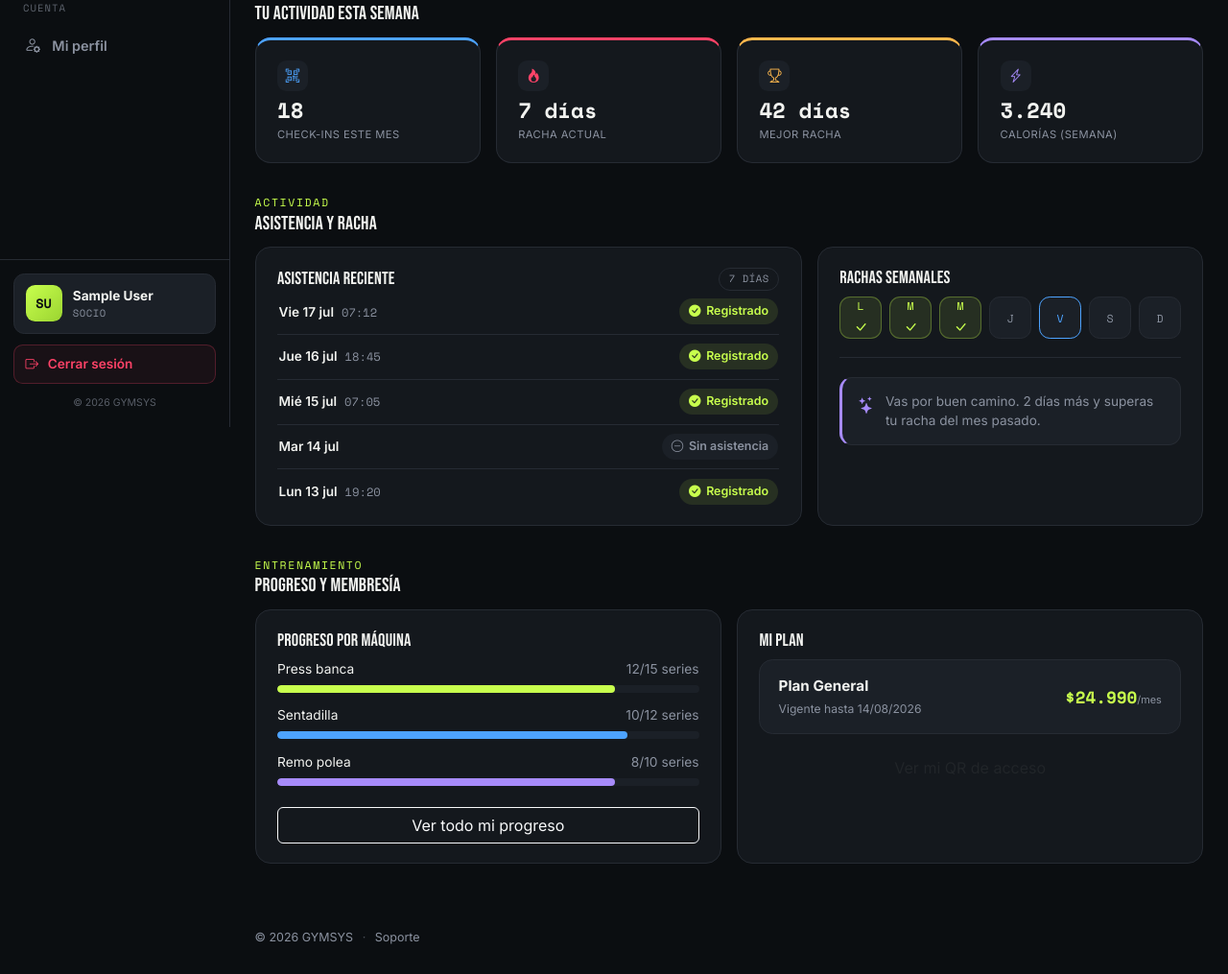
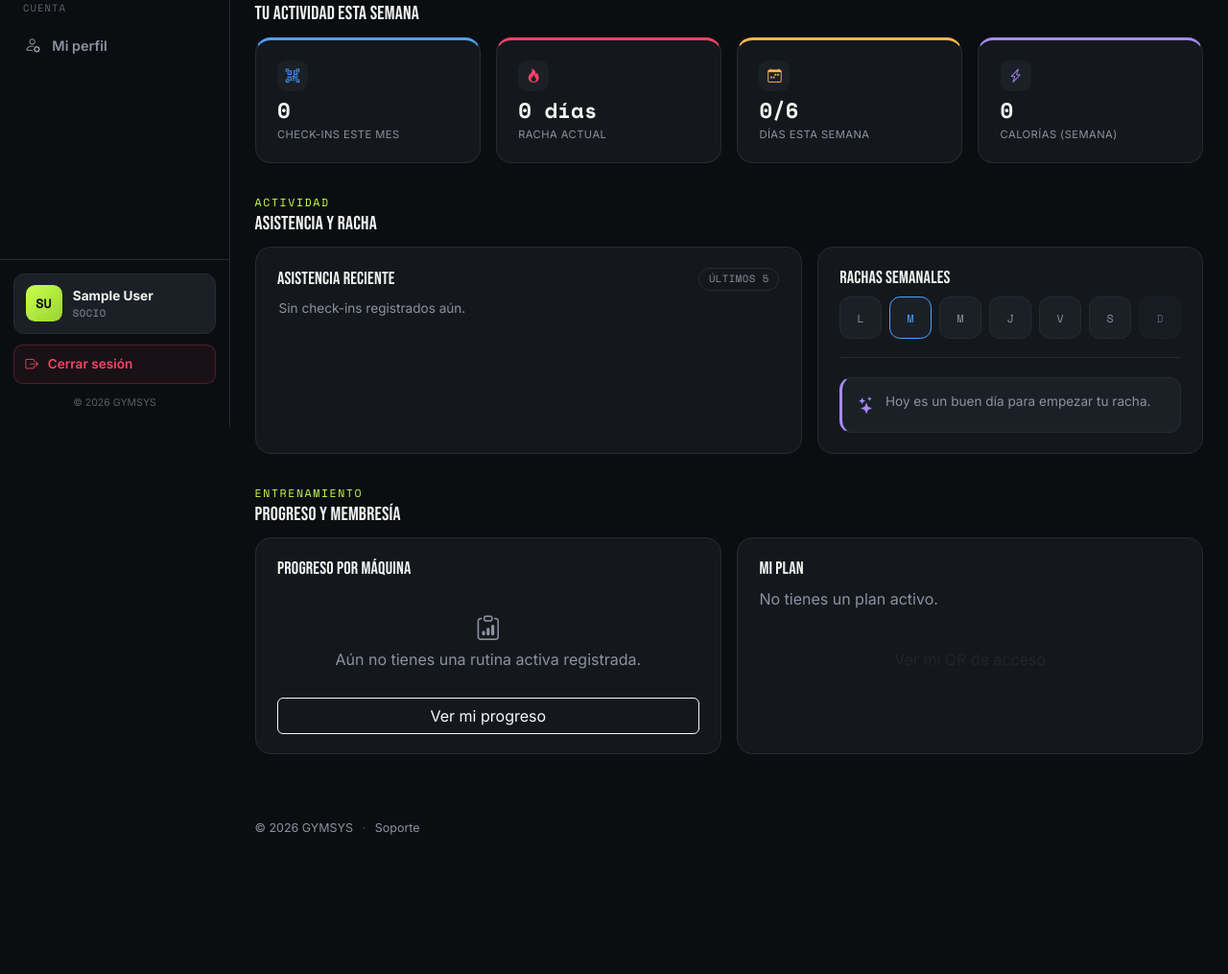
Before and after one commit to elJulioDev/Sistema-Gimnasio, a Django app: page /dashboard/mi-dashboard/ in a window 1280 px wide. Shown: the part 355-1370 px from the top of the page at 96% size. After the commit the page ends 1225 px from the top, so only its background shows below. Run offline with Django 5.2, Linux system fonts and the light colour scheme; the visitor is signed in with stand-in values (Sample User, id 1); data that the repository does not hold is empty.

Commit message:
feat: Implementar navegación y vistas para clientes, incluyendo dashboard, plan, progreso y perfil, ademas de redireccion a vista correspondiente mediante el login

```diff
--- a/accounts/views.py
+++ b/accounts/views.py
@@ -129,6 +129,10 @@ def login_view(request):
         user = authenticate(request, username=rut, password=password)
         if user:
             login(request, user)
+            if user.role == CustomUser.Role.CLIENTE:
+                return redirect('cliente_home')
+            if user.role == CustomUser.Role.ADMIN:
+                return redirect('admin_home')
             return redirect('landing')
         return render(request, 'login.html', {'error': 'RUT o contraseña incorrectos.'})
     return render(request, 'login.html')
--- a/dashboard/urls.py
+++ b/dashboard/urls.py
@@ -4,4 +4,7 @@ from . import views
 urlpatterns = [
     path('admin-panel/', views.admin_dashboard, name='admin_home'),
     path('mi-dashboard/', views.cliente_dashboard, name='cliente_home'),
+    path('mi-plan/', views.cliente_plan, name='cliente_plan'),
+    path('mi-progreso/', views.cliente_progreso, name='cliente_progreso'),
+    path('mi-perfil/', views.cliente_perfil, name='cliente_perfil'),
 ]
--- a/dashboard/views.py
+++ b/dashboard/views.py
@@ -1,6 +1,11 @@
 from django.shortcuts import render
 from accounts.decorators import role_required
 from accounts.models import CustomUser
+from plans.models import Subscription, SubscriptionStatus
+from progress.services import (
+    calcular_racha_actual, checkins_del_mes, checkins_recientes,
+    formatear_checkins, semana_actual_asistencia, calorias_semana,
+)
 
 @role_required(CustomUser.Role.ADMIN)
 def admin_dashboard(request):
@@ -8,4 +13,32 @@ def admin_dashboard(request):
 
 @role_required(CustomUser.Role.CLIENTE)
 def cliente_dashboard(request):
-    return render(request, 'dashboard/cliente_home.html')
+    usuario = request.user
+    suscripcion = Subscription.objects.filter(
+        usuario=usuario, estado=SubscriptionStatus.ACTIVA
+    ).select_related('plan').order_by('-fecha_fin').first()
+
+    semana = semana_actual_asistencia(usuario)
+
+    context = {
+        'suscripcion': suscripcion,
+        'racha_actual': calcular_racha_actual(usuario),
+        'checkins_mes': checkins_del_mes(usuario),
+        'checkins_recientes': formatear_checkins(checkins_recientes(usuario)),
+        'semana': semana,
+        'dias_semana_count': sum(1 for d in semana if d['asistio']),
+        'calorias_semana': calorias_semana(usuario),
+    }
+    return render(request, 'dashboard/cliente_home.html', context)
+
+@role_required(CustomUser.Role.CLIENTE)
+def cliente_plan(request):
+    return render(request, 'dashboard/cliente_plan.html')
+
+@role_required(CustomUser.Role.CLIENTE)
+def cliente_progreso(request):
+    return render(request, 'dashboard/cliente_progreso.html')
+
+@role_required(CustomUser.Role.CLIENTE)
+def cliente_perfil(request):
+    return render(request, 'dashboard/cliente_perfil.html')
--- a/static/css/client.css
+++ b/static/css/client.css
@@ -478,3 +478,7 @@
 .checkin-row__meta { display: flex; align-items: baseline; gap: 0.5rem; color: var(--text-primary); }
 .checkin-row__date { font-weight: 600; }
 .checkin-row__time { color: var(--text-muted); font-family: var(--font-mono); font-size: 0.76rem; }
+
+.week-tracker__day.is-rest { opacity: 0.55; border-style: dashed; }
+.client-badge--danger { color: var(--coral); }
+.client-badge--danger i { color: var(--coral); }
--- a/templates/dashboard/cliente_home.html
+++ b/templates/dashboard/cliente_home.html
@@ -11,11 +11,23 @@
   <div class="client-hero__glow"></div>
   <div class="client-hero__content">
     <span class="eyebrow">Racha actual</span>
-    <h2 class="client-hero__streak"><i class="bi bi-fire" aria-hidden="true"></i> 7 días</h2>
-    <p class="client-hero__lead">Llevas una semana completa sin fallar. Tu mejor racha es de 42 días.</p>
+    <h2 class="client-hero__streak"><i class="bi bi-fire" aria-hidden="true"></i> {{ racha_actual }} día{{ racha_actual|pluralize }}</h2>
+    <p class="client-hero__lead">
+      {% if racha_actual > 0 %}
+        Llevas {{ racha_actual }} día{{ racha_actual|pluralize }} seguido{{ racha_actual|pluralize }} asistiendo. Sigue así.
+      {% else %}
+        Aún no registras asistencia esta semana. Vamos a partir.
+      {% endif %}
+    </p>
     <div class="client-hero__badges">
+      {% if suscripcion and suscripcion.esta_vigente %}
       <span class="client-badge"><span class="pulse-dot" aria-hidden="true"></span> Plan activo</span>
-      <span class="client-badge"><i class="bi bi-calendar-check" aria-hidden="true"></i> Vence 14/08/2026</span>
+      <span class="client-badge"><i class="bi bi-calendar-check" aria-hidden="true"></i> Vence {{ suscripcion.fecha_fin|date:"d/m/Y" }}</span>
+      {% elif suscripcion %}
+      <span class="client-badge client-badge--danger"><i class="bi bi-exclamation-circle" aria-hidden="true"></i> Plan vencido</span>
+      {% else %}
+      <span class="client-badge client-badge--danger"><i class="bi bi-exclamation-circle" aria-hidden="true"></i> Sin plan activo</span>
+      {% endif %}
     </div>
   </div>
 </div>
@@ -31,28 +43,28 @@
     <div class="col-6 col-lg-3">
       <div class="app-card stat-card stat-card--info">
         <span class="stat-card__icon"><i class="bi bi-qr-code-scan" aria-hidden="true"></i></span>
-        <span class="stat-num">18</span>
+        <span class="stat-num">{{ checkins_mes }}</span>
         <span class="stat-label">Check-ins este mes</span>
       </div>
     </div>
     <div class="col-6 col-lg-3">
       <div class="app-card stat-card stat-card--coral">
         <span class="stat-card__icon"><i class="bi bi-fire" aria-hidden="true"></i></span>
-        <span class="stat-num">7 días</span>
+        <span class="stat-num">{{ racha_actual }} día{{ racha_actual|pluralize }}</span>
         <span class="stat-label">Racha actual</span>
       </div>
     </div>
     <div class="col-6 col-lg-3">
       <div class="app-card stat-card stat-card--amber">
-        <span class="stat-card__icon"><i class="bi bi-trophy" aria-hidden="true"></i></span>
-        <span class="stat-num">42 días</span>
-        <span class="stat-label">Mejor racha</span>
+        <span class="stat-card__icon"><i class="bi bi-calendar-week" aria-hidden="true"></i></span>
+        <span class="stat-num">{{ dias_semana_count }}/6</span>
+        <span class="stat-label">Días esta semana</span>
       </div>
     </div>
     <div class="col-6 col-lg-3">
       <div class="app-card stat-card stat-card--violet">
         <span class="stat-card__icon"><i class="bi bi-lightning-charge" aria-hidden="true"></i></span>
-        <span class="stat-num">3.240</span>
+        <span class="stat-num">{{ calorias_semana }}</span>
         <span class="stat-label">Calorías (semana)</span>
       </div>
     </div>
@@ -71,29 +83,19 @@
       <div class="app-card h-100">
         <div class="d-flex align-items-center justify-content-between mb-2">
           <h4 class="app-card__title mb-0">Asistencia reciente</h4>
-          <span class="app-card__badge">7 días</span>
+          <span class="app-card__badge">Últimos 5</span>
         </div>
         <ul class="checkin-list list-unstyled mb-0">
+          {% for c in checkins_recientes %}
           <li class="checkin-row">
-            <span class="checkin-row__meta"><span class="checkin-row__date">Vie 17 jul</span><span class="checkin-row__time">07:12</span></span>
+            <span class="checkin-row__meta"><span class="checkin-row__date">{{ c.fecha_label }}</span><span class="checkin-row__time">{{ c.hora_label }}</span></span>
             <span class="status-pill status-pill--ok"><i class="bi bi-check-circle-fill" aria-hidden="true"></i> Registrado</span>
           </li>
+          {% empty %}
           <li class="checkin-row">
-            <span class="checkin-row__meta"><span class="checkin-row__date">Jue 16 jul</span><span class="checkin-row__time">18:45</span></span>
-            <span class="status-pill status-pill--ok"><i class="bi bi-check-circle-fill" aria-hidden="true"></i> Registrado</span>
+            <span class="checkin-row__meta text-muted">Sin check-ins registrados aún.</span>
           </li>
-          <li class="checkin-row">
-            <span class="checkin-row__meta"><span class="checkin-row__date">Mié 15 jul</span><span class="checkin-row__time">07:05</span></span>
-            <span class="status-pill status-pill--ok"><i class="bi bi-check-circle-fill" aria-hidden="true"></i> Registrado</span>
-          </li>
-          <li class="checkin-row">
-            <span class="checkin-row__meta"><span class="checkin-row__date">Mar 14 jul</span></span>
-            <span class="status-pill status-pill--muted"><i class="bi bi-dash-circle" aria-hidden="true"></i> Sin asistencia</span>
-          </li>
-          <li class="checkin-row">
-            <span class="checkin-row__meta"><span class="checkin-row__date">Lun 13 jul</span><span class="checkin-row__time">19:20</span></span>
-            <span class="status-pill status-pill--ok"><i class="bi bi-check-circle-fill" aria-hidden="true"></i> Registrado</span>
-          </li>
+          {% endfor %}
         </ul>
       </div>
     </div>
@@ -101,18 +103,21 @@
       <div class="app-card h-100">
         <h4 class="app-card__title mb-2">Rachas semanales</h4>
         <div class="week-tracker">
-          <div class="week-tracker__day is-done"><span>L</span><i class="bi bi-check-lg" aria-hidden="true"></i></div>
-          <div class="week-tracker__day is-done"><span>M</span><i class="bi bi-check-lg" aria-hidden="true"></i></div>
-          <div class="week-tracker__day is-done"><span>M</span><i class="bi bi-check-lg" aria-hidden="true"></i></div>
-          <div class="week-tracker__day"><span>J</span></div>
-          <div class="week-tracker__day is-today"><span>V</span></div>
-          <div class="week-tracker__day"><span>S</span></div>
-          <div class="week-tracker__day"><span>D</span></div>
+          {% for dia in semana %}
+          <div class="week-tracker__day{% if dia.asistio %} is-done{% endif %}{% if dia.es_hoy %} is-today{% endif %}{% if dia.es_descanso %} is-rest{% endif %}">
+            <span>{{ dia.letra }}</span>
+            {% if dia.asistio %}<i class="bi bi-check-lg" aria-hidden="true"></i>{% endif %}
+          </div>
+          {% endfor %}
         </div>
         <hr class="app-divider">
         <div class="motivation-msg">
           <i class="bi bi-stars" aria-hidden="true"></i>
-          <p class="mb-0">Vas por buen camino. 2 días más y superas tu racha del mes pasado.</p>
+          {% if racha_actual > 0 %}
+          <p class="mb-0">Vas por buen camino. No rompas la racha.</p>
+          {% else %}
+          <p class="mb-0">Hoy es un buen día para empezar tu racha.</p>
+          {% endif %}
         </div>
       </div>
     </div>
@@ -130,32 +135,28 @@
     <div class="col-lg-6">
       <div class="app-card h-100">
         <h4 class="app-card__title mb-2">Progreso por máquina</h4>
-        <div class="progress-row">
-          <div class="progress-row__label"><span>Press banca</span><span class="text-muted">12/15 series</span></div>
-          <div class="progress-bar-track"><div class="progress-bar-fill" style="width: 80%;"></div></div>
+        <div class="text-center py-4">
+          <i class="bi bi-clipboard-data text-muted mb-2" style="font-size: 1.6rem;"></i>
+          <p class="text-muted mb-0">Aún no tienes una rutina activa registrada.</p>
         </div>
-        <div class="progress-row">
-          <div class="progress-row__label"><span>Sentadilla</span><span class="text-muted">10/12 series</span></div>
-          <div class="progress-bar-track"><div class="progress-bar-fill progress-bar-fill--info" style="width: 83%;"></div></div>
-        </div>
-        <div class="progress-row">
-          <div class="progress-row__label"><span>Remo polea</span><span class="text-muted">8/10 series</span></div>
-          <div class="progress-bar-track"><div class="progress-bar-fill progress-bar-fill--violet" style="width: 80%;"></div></div>
-        </div>
-        <a href="#" class="btn btn-outline-light w-100 mt-1">Ver todo mi progreso</a>
+        <a href="{% url 'cliente_progreso' %}" class="btn btn-outline-light w-100 mt-1">Ver mi progreso</a>
       </div>
     </div>
     <div class="col-lg-6">
       <div class="app-card h-100">
         <h4 class="app-card__title mb-2">Mi plan</h4>
+        {% if suscripcion %}
         <div class="mini-plan-card">
           <div>
-            <span class="mini-plan-card__name">Plan General</span>
-            <span class="mini-plan-card__dates">Vigente hasta 14/08/2026</span>
+            <span class="mini-plan-card__name">{{ suscripcion.plan.nombre }}</span>
+            <span class="mini-plan-card__dates">Vigente hasta {{ suscripcion.fecha_fin|date:"d/m/Y" }}</span>
           </div>
-          <span class="mini-plan-card__price">$24.990<small>/mes</small></span>
+          <span class="mini-plan-card__price">${{ suscripcion.plan.precio_mensual }}<small>/mes</small></span>
         </div>
-        <a href="#" class="btn btn-volt w-100 mt-3">Ver mi QR de acceso</a>
+        {% else %}
+        <p class="text-muted">No tienes un plan activo.</p>
+        {% endif %}
+        <a href="{% url 'cliente_plan' %}" class="btn btn-volt w-100 mt-3">Ver mi QR de acceso</a>
       </div>
     </div>
   </div>
--- a/templates/layout/base_cliente.html
+++ b/templates/layout/base_cliente.html
@@ -10,33 +10,7 @@
 {% endblock %}
 
 {% block nav_items %}
-<div class="app-nav-group">
-  <span class="app-nav-group__label">General</span>
-  <a class="app-nav-link{% if request.resolver_match.url_name == 'cliente_home' %} is-active{% endif %}" href="{% url 'cliente_home' %}">
-    <i class="bi bi-speedometer2"></i> Inicio
-  </a>
-</div>
-
-<div class="app-nav-group">
-  <span class="app-nav-group__label">Membresía</span>
-  <a class="app-nav-link{% if request.resolver_match.url_name == 'cliente_plan' %} is-active{% endif %}" href="#">
-    <i class="bi bi-card-list"></i> Mi plan y QR
-  </a>
-</div>
-
-<div class="app-nav-group">
-  <span class="app-nav-group__label">Entrenamiento</span>
-  <a class="app-nav-link{% if request.resolver_match.url_name == 'cliente_progreso' %} is-active{% endif %}" href="#">
-    <i class="bi bi-graph-up-arrow"></i> Mi progreso
-  </a>
-</div>
-
-<div class="app-nav-group">
-  <span class="app-nav-group__label">Cuenta</span>
-  <a class="app-nav-link{% if request.resolver_match.url_name == 'cliente_perfil' %} is-active{% endif %}" href="#">
-    <i class="bi bi-person-gear"></i> Mi perfil
-  </a>
-</div>
+{% include 'partials/sidebar_cliente.html' %}
 {% endblock %}
 
 {% block sidebar_footer %}
--- /dev/null
+++ b/templates/partials/sidebar_cliente.html
@@ -0,0 +1,27 @@
+<div class="app-nav-group">
+  <span class="app-nav-group__label">General</span>
+  <a class="app-nav-link{% if request.resolver_match.url_name == 'cliente_home' %} is-active{% endif %}" href="{% url 'cliente_home' %}">
+    <i class="bi bi-speedometer2"></i> Inicio
+  </a>
+</div>
+
+<div class="app-nav-group">
+  <span class="app-nav-group__label">Membresía</span>
+  <a class="app-nav-link{% if request.resolver_match.url_name == 'cliente_plan' %} is-active{% endif %}" href="{% url 'cliente_plan' %}">
+    <i class="bi bi-card-list"></i> Mi plan y QR
+  </a>
+</div>
+
+<div class="app-nav-group">
+  <span class="app-nav-group__label">Entrenamiento</span>
+  <a class="app-nav-link{% if request.resolver_match.url_name == 'cliente_progreso' %} is-active{% endif %}" href="{% url 'cliente_progreso' %}">
+    <i class="bi bi-graph-up-arrow"></i> Mi progreso
+  </a>
+</div>
+
+<div class="app-nav-group">
+  <span class="app-nav-group__label">Cuenta</span>
+  <a class="app-nav-link{% if request.resolver_match.url_name == 'cliente_perfil' %} is-active{% endif %}" href="{% url 'cliente_perfil' %}">
+    <i class="bi bi-person-gear"></i> Mi perfil
+  </a>
+</div>
```
Also changed, not shown: progress/services.py (+51 -0 lines), templates/dashboard/cliente_plan.html (added, +12 -0 lines).
